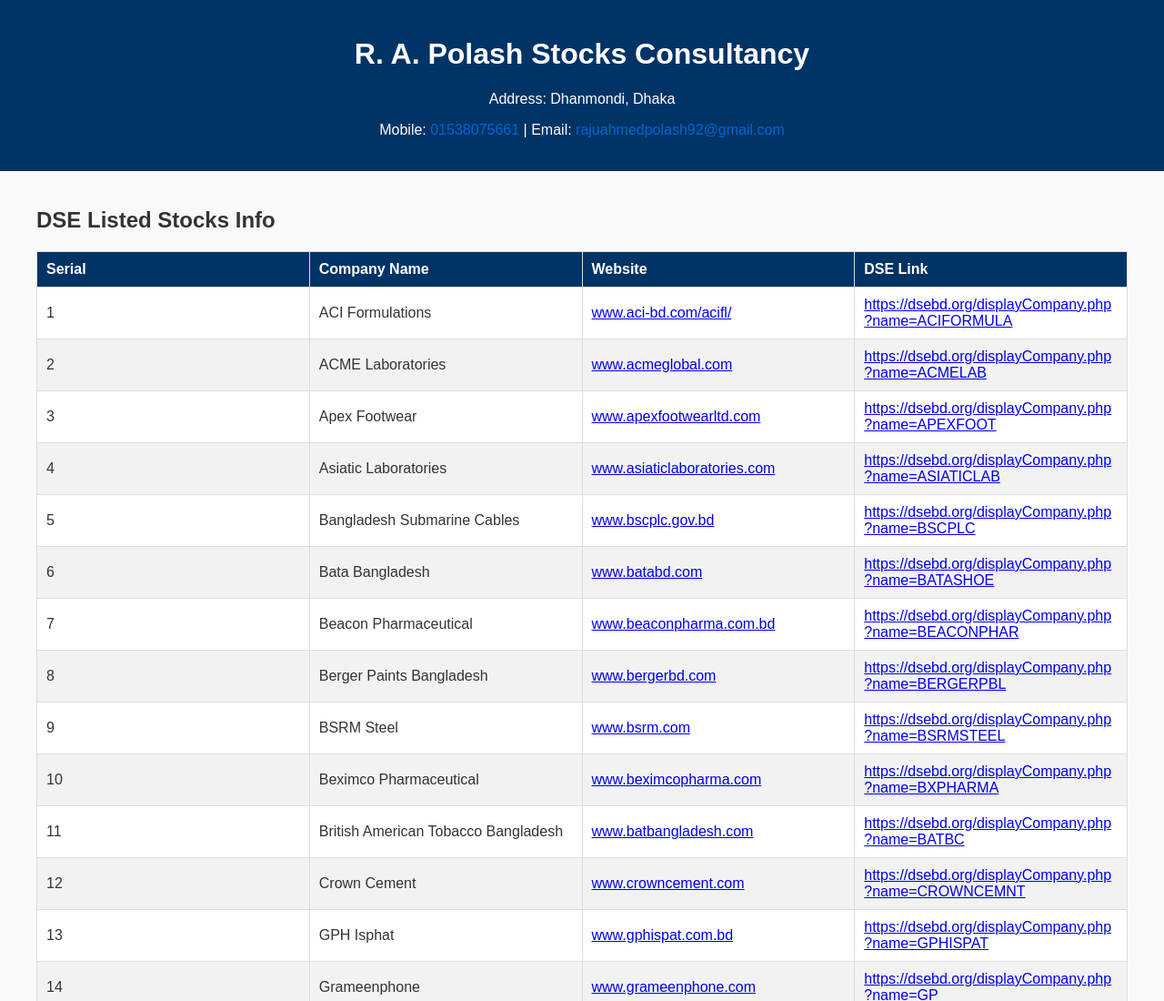
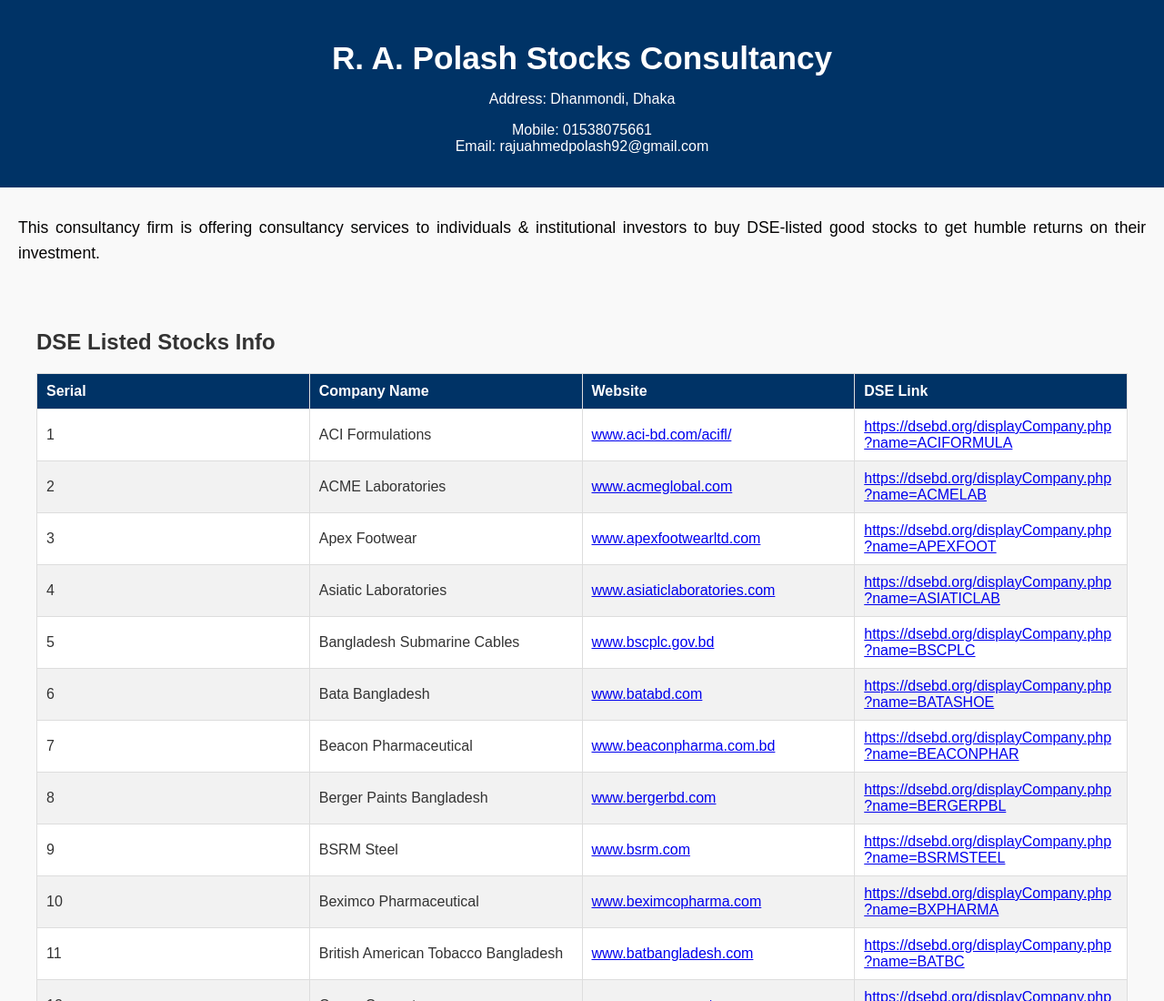
Before and after one commit to arbresearch/Polash-Stocks-Consultancy, a plain HTML site: page demo2/index.html in a window 1280 px wide. Shown: the top 1100 px of the page at 91% size. Drawn offline with Linux system fonts and the light colour scheme.

Commit message:
changing header

```diff
--- a/demo2/index.html
+++ b/demo2/index.html
@@ -7,18 +7,29 @@
   <link rel="stylesheet" href="style.css" />
 </head>
 <body>
-  <header>
+<header class="main-header">
+  <div class="header-content">
     <h1>R. A. Polash Stocks Consultancy</h1>
     <div class="contact">
       <p>Address: Dhanmondi, Dhaka</p>
       <p>
-        Mobile: <a href="tel:01538075661">01538075661</a> |
-        Email: <a href="mailto:rajuahmedpolash92@gmail.com">rajuahmedpolash92@gmail.com</a>
+        Mobile:
+        <a href="tel:01538075661">01538075661</a><br>
+        Email:
+        <a href="mailto:rajuahmedpolash92@gmail.com">rajuahmedpolash92@gmail.com</a>
       </p>
     </div>
-  </header>
+  </div>
+</header>
 
+    <section class="company-description">
+  <p>
+    This consultancy firm is offering consultancy services to individuals & institutional investors
+    to buy DSE-listed good stocks to get humble returns on their investment.
+  </p>
+</section>
   <div class="container">
+
     <h2>DSE Listed Stocks Info</h2>
     <table>
       <thead>
--- a/demo2/style.css
+++ b/demo2/style.css
@@ -13,6 +13,18 @@
   text-align: center;
 }
 
+.header-content {
+  max-width: 1000px;
+  margin: 0 auto;
+  text-align: center;
+}
+
+.main-header h1 {
+  font-size: 2.2rem;
+  margin-bottom: 10px;
+}
+
+
 .container {
   max-width: 1200px;
   margin: auto;
@@ -20,12 +32,13 @@
 }
 
 .contact a {
-  color: #0066cc;
+  color: rgb(255, 255, 255);
   text-decoration: none;
 }
 
 .contact a:hover {
   text-decoration: underline;
+  color:rgb(75, 75, 224)
 }
 
 table {
@@ -37,6 +50,15 @@
   word-wrap: break-word;
 }
 
+.company-description {
+  margin: 30px auto;
+  padding: 0 20px;
+  font-size: 1.1rem;
+  line-height: 1.6;
+  color: #040303;
+  text-align: justify;
+  border-radius: 1cm;
+}
 
 th,td {
   border: 1px solid #ddd;
@@ -65,5 +87,16 @@
         font-size: 14px;
     padding: 8px;
   }
+    .main-header {
+    padding: 15px 20px;
+  }
+
+  .main-header h1 {
+    font-size: 1.5rem;
+  }
+
+  .contact p {
+    font-size: 1rem;
+  }
 
 }
```
